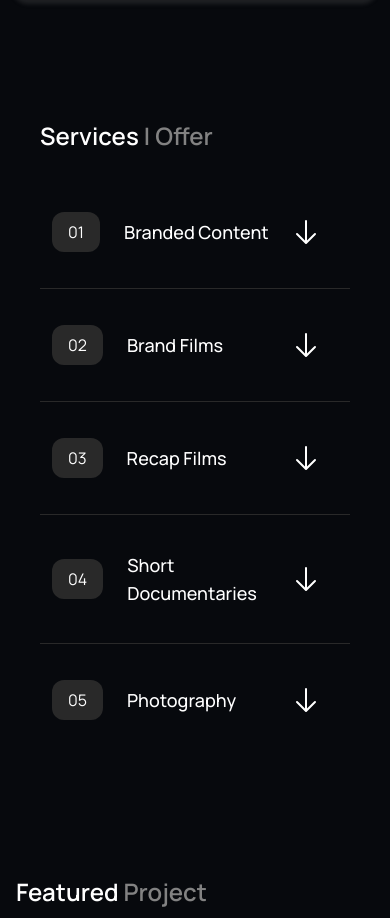
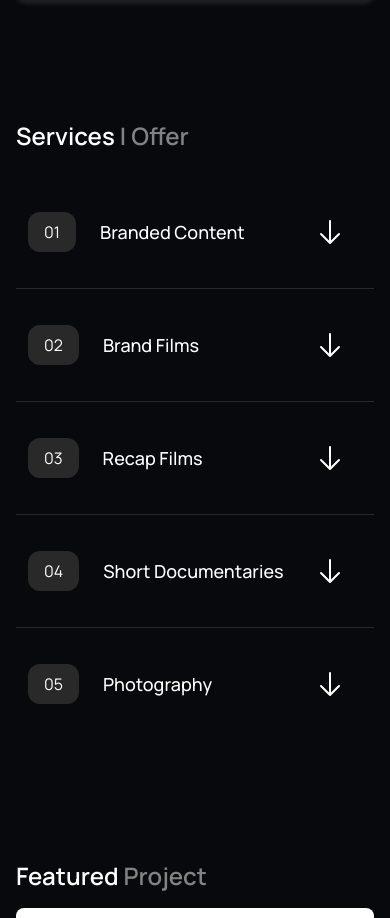
Before and after one commit to asyroful/kp-landing-page, a React (Vite) app: page / in a window 390 px wide. Shown: the part 1604-2522 px from the top of the page. Built offline with nearby package versions, Linux system fonts and the light colour scheme.

Commit message:
roleback service section

```diff
--- a/src/pages/home/ServiceSection.jsx
+++ b/src/pages/home/ServiceSection.jsx
@@ -140,7 +140,7 @@ const ServiceSection = () => {
 
   return (
     <section id="services" ref={ref} className="pt-10 pb-20 bg-[#07090D] scroll-mt-24">
-      <div className="container mx-auto px-10 md:px-8 lg:px-0">
+      <div className="container mx-auto px-4 md:px-0">
         {/* Section Title */}
         <div className="text-2xl md:text-4xl font-semibold mb-12 text-white">
           Services <span className="text-[#828282]">| Offer</span>
```
